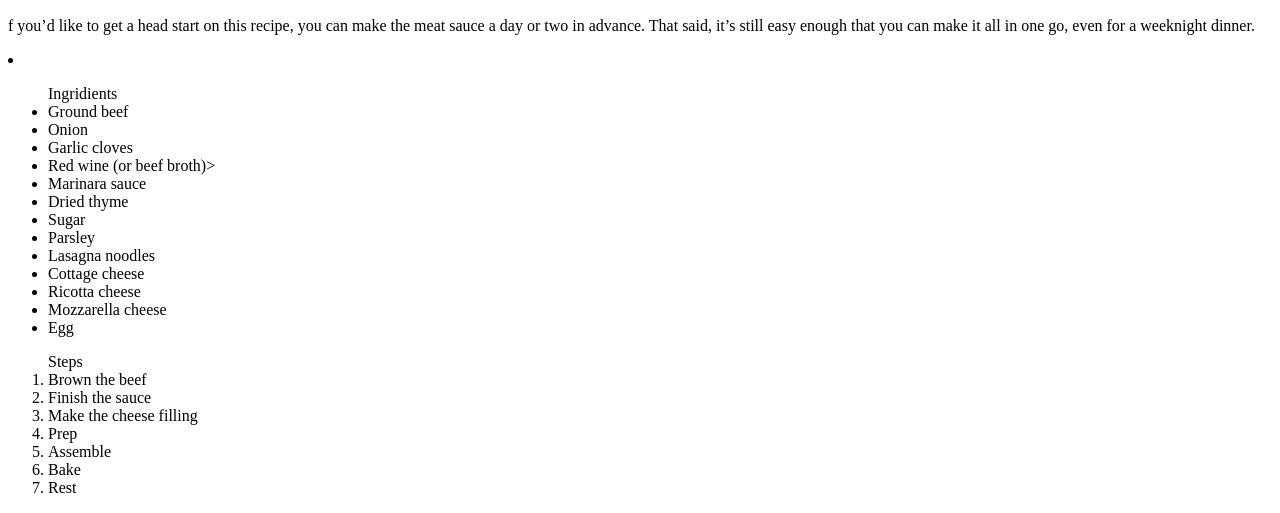
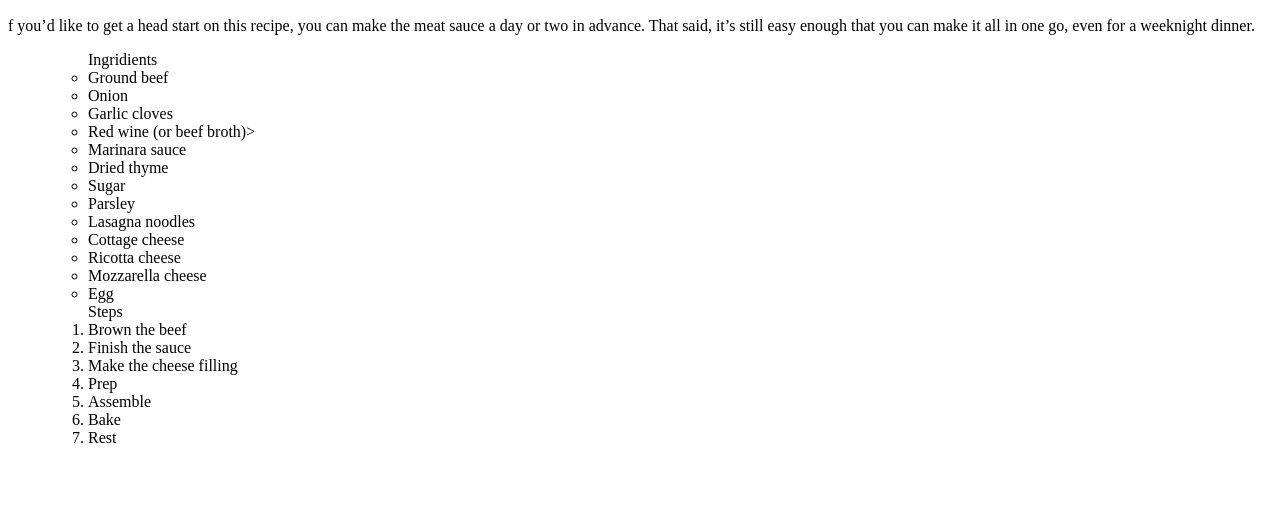
Before and after one commit to denizhadzi/odin-recipes, a plain HTML site: page recipes/lasagna.html in a window 1280 px wide. Shown: the part 434-947 px from the top of the page. After the commit the page ends 897 px from the top, so only its background shows below. Drawn offline with Linux system fonts and the light colour scheme.

Commit message:
Correct html sintax for ingridients list

```diff
--- a/recipes/lasagna.html
+++ b/recipes/lasagna.html
@@ -13,7 +13,7 @@
     <p>f you’d like to get a head start on this recipe, you can make the meat sauce a day or two in advance. That said, it’s still easy enough that you can make it all in one go, even for a weeknight dinner.</p>
 
 
-    <li>
+    <ul>
         <ul>Ingridients
             <li>Ground beef</li>
             <li>Onion</li>
@@ -38,6 +38,6 @@
             <li>Bake</li>
             <li>Rest</li>
          </ol>
-    </li>
+    </ul>
 </body>
 </html>
```
Also changed, not shown: recipes/lasagna1.html (+2 -2 lines), recipes/lasagna2.html (+2 -2 lines), recipes/lasagna3.html (+2 -2 lines).
